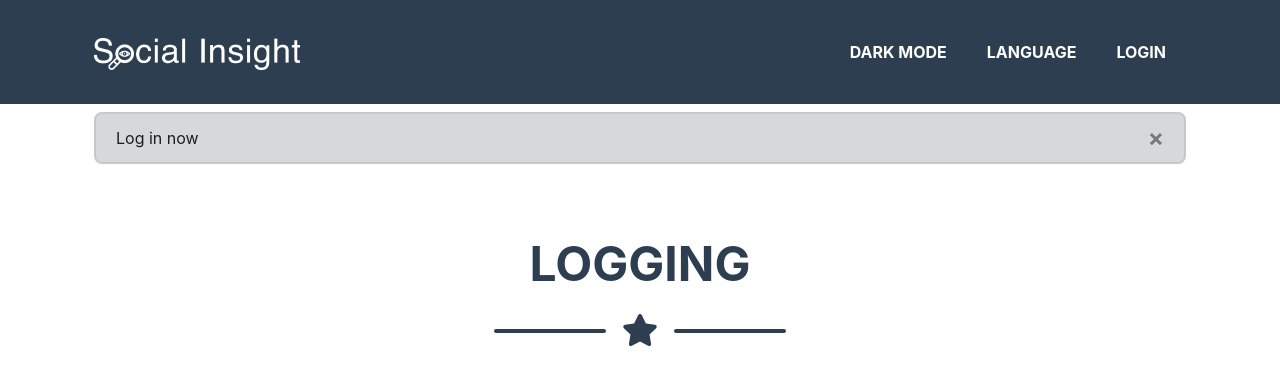
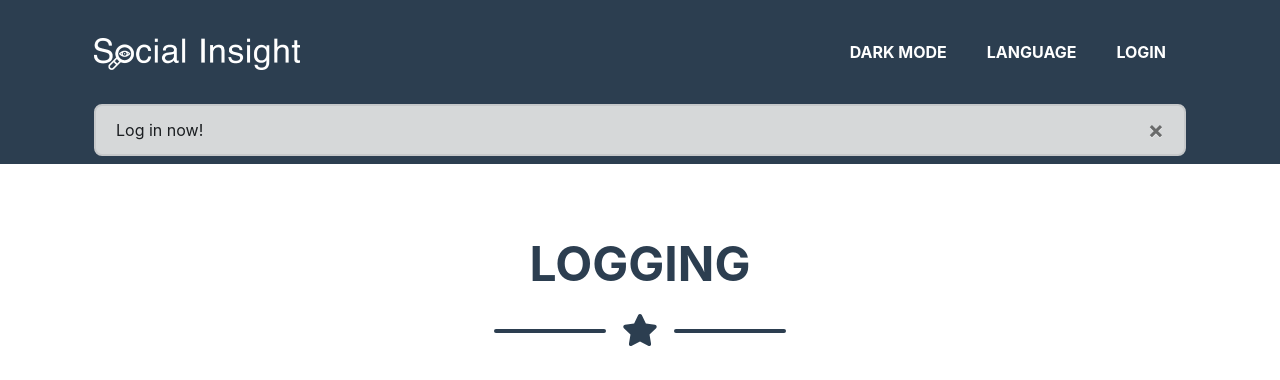
Before and after one commit to klima7/Social-Insight, a Flask app: page /auth/login/ in a window 1280 px wide. Shown: the top 380 px of the page. Run offline with Flask 2, Linux system fonts and the light colour scheme; some libraries are stand-ins or nearby versions; some web fonts are replaced.

Commit message:
Kolejna wizualna poprawa powiadomień

```diff
--- a/frontend/auth/routes.py
+++ b/frontend/auth/routes.py
@@ -7,7 +7,7 @@ from .forms import LoginForm
 def login():
     form = LoginForm()
     if form.validate_on_submit():
-        flash('Login success')
+        flash('Login success!')
         return redirect(url_for('main.index'))
-    flash('Log in now')
+    flash('Log in now!')
     return render_template('login.html', form=form)
--- a/frontend/static/css/styles.css
+++ b/frontend/static/css/styles.css
@@ -13,11 +13,11 @@
 }
 
 #notifications {
-	margin-top: 4.5rem;
+	padding-top: 4.5rem;
 }
 
 @media (min-width: 992px) {
 	#notifications {
-		margin-top: 6rem;
+		padding-top: 6.5rem;
 	}
 }
--- a/frontend/templates/_flash.html
+++ b/frontend/templates/_flash.html
@@ -1,10 +1,10 @@
-<section class="width-100" id="notifications">
-    <div class="container">
+<section class="width-100 bg-secondary">
+    <div class="container" id="notifications" data-aos="fade-right" data-aos-duration="500">
         {% for message in get_flashed_messages() %}
         <div class="row">
             <div class="col-12">
-                <div data-aos="fade-down">
-                    <div class="alert alert-dark mb-0 mt-3 alert-dismissible fade show" role="alert">
+                <div>
+                    <div class="alert alert-dark mb-2 mt-0" role="alert">
                         <button type="button" class="close" data-dismiss="alert" aria-label="Close"><span aria-hidden="true">&times;</span></button>
                         {{ message }}
                     </div>
--- a/frontend/templates/index.html
+++ b/frontend/templates/index.html
@@ -2,12 +2,6 @@
 
 {% block bottomscripts %}
         {{ m.script("_dropzone.js") }}
-{% endblock %}
-
-{% block styles %}
-<style>
-    #notifications { background-color: #1abc9c; }
-</style>
 {% endblock %}
 
 {% block sections %}
```
Also changed, not shown: frontend/static/scripts/layout.js (line endings or trailing spaces).
